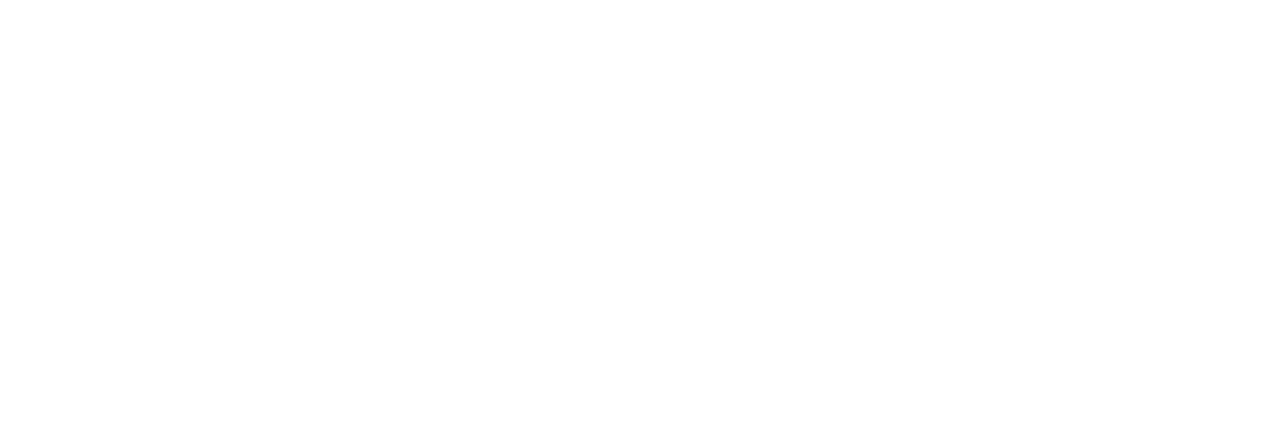
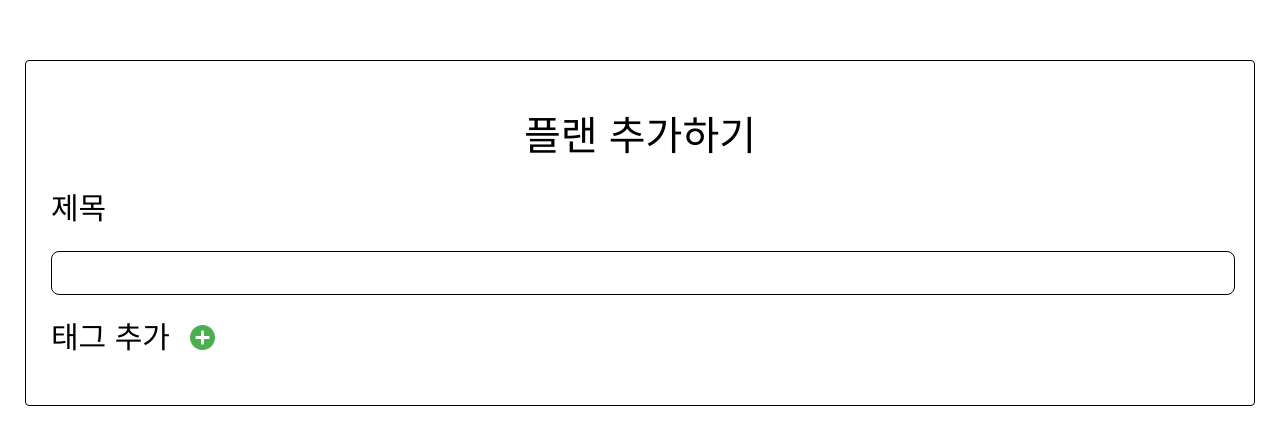
Before and after one commit to SangHwi-Back/daily-planer-react, a React (Vite) app: page /insert/1 in a window 1280 px wide. Before the commit this address had no page. Shown: the part 167-612 px from the top of the page. Built offline with nearby package versions, Linux system fonts and the light colour scheme.

Commit message:
Edit Insert page and add date

```diff
--- a/src/DailyPlanerContainer/DailyPlanerContainer.tsx
+++ b/src/DailyPlanerContainer/DailyPlanerContainer.tsx
@@ -42,7 +42,7 @@ export default function DailyPlanerContainer() {
     <div className={styles.container}>
       {planPerDay.map((plan) => (
           <div className={styles.contents}>
-            <PlusButton/>
+            <PlusButton date={plan.date}/>
             {plan.plans.map((data) => (
               <PlanContainer key={data.name} plan={data}/>
             ))}
--- a/src/DailyPlanerContainer/PlusButton.tsx
+++ b/src/DailyPlanerContainer/PlusButton.tsx
@@ -1,7 +1,14 @@
 import styles from './plusButton.module.css';
+import {Link} from "react-router-dom";
 
-export default function PlusButton() {
-  return <button className={styles.plusButton}>
-    +
-  </button>
+interface Props {
+  date: string;
 }
+
+export default function PlusButton({ date }: Props) {
+  return (
+    <Link to={`/insert/${date}`}>
+      <div className={styles.plusButton}>+</div>
+    </Link>
+  )
+}
--- a/src/DailyPlanerContainer/plusButton.module.css
+++ b/src/DailyPlanerContainer/plusButton.module.css
@@ -5,4 +5,6 @@
     border-radius: 8px;
     box-shadow: 2px 2px 4px #000000;
     color: #FFFFFF;
+    text-align: center;
+    align-content: center;
 }
--- a/src/InsertPlan/insertPlan.module.css
+++ b/src/InsertPlan/insertPlan.module.css
@@ -1,8 +1,11 @@
 .background {
+    margin: 25px;
     padding: 25px;
     align-items: flex-start;
     display: flex;
     flex-direction: column;
+    border: 1px solid #000;
+    border-radius: 4px;
 }
 
 .titleArea {
--- a/src/main.tsx
+++ b/src/main.tsx
@@ -20,7 +20,9 @@ createRoot(root).render(
         <BrowserRouter>
           <Routes>
             <Route path={'/'} element={<App/>}/>
-            <Route path={'/insert'} element={<InsertPlan/>}/>
+            <Route path={'/insert'} element={<InsertPlan/>}>
+              <Route path={':date'} element={<InsertPlan/>}/>
+            </Route>
           </Routes>
         </BrowserRouter>
       </PlanContextProvider>
```
